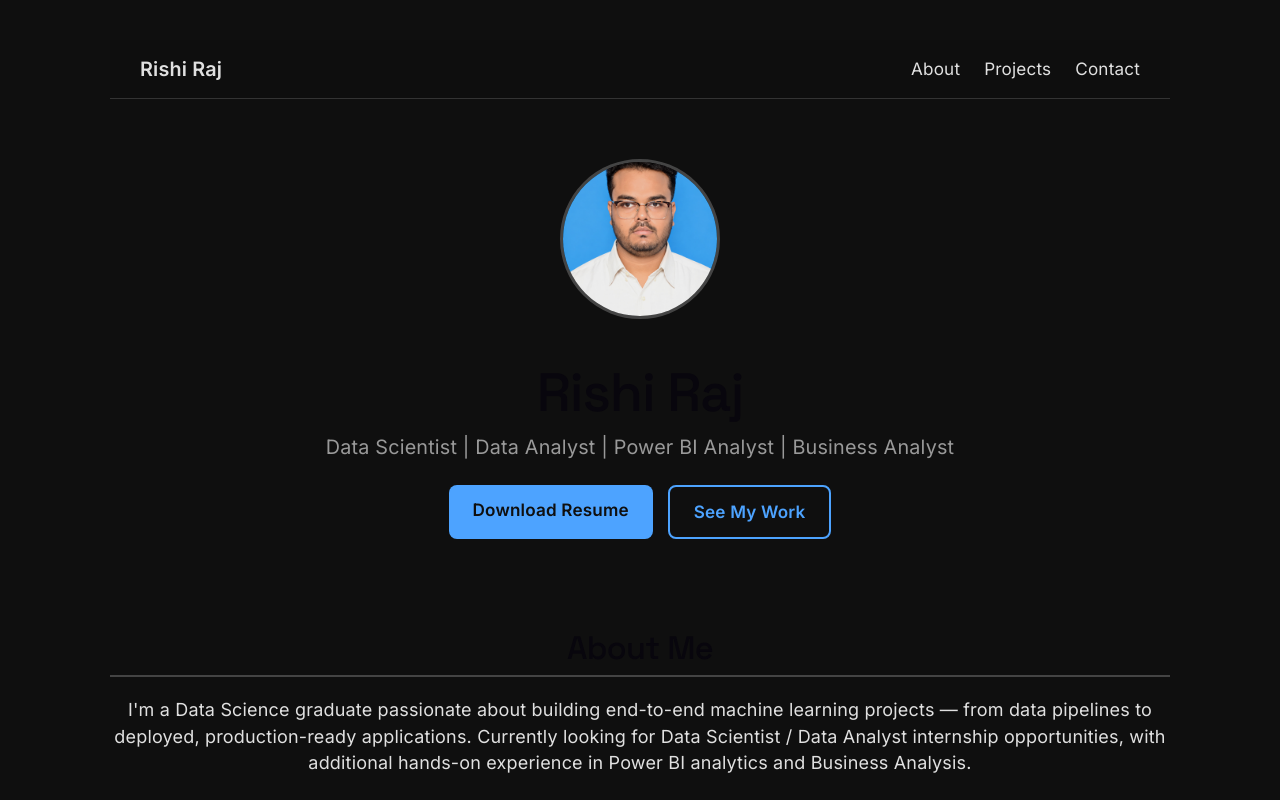
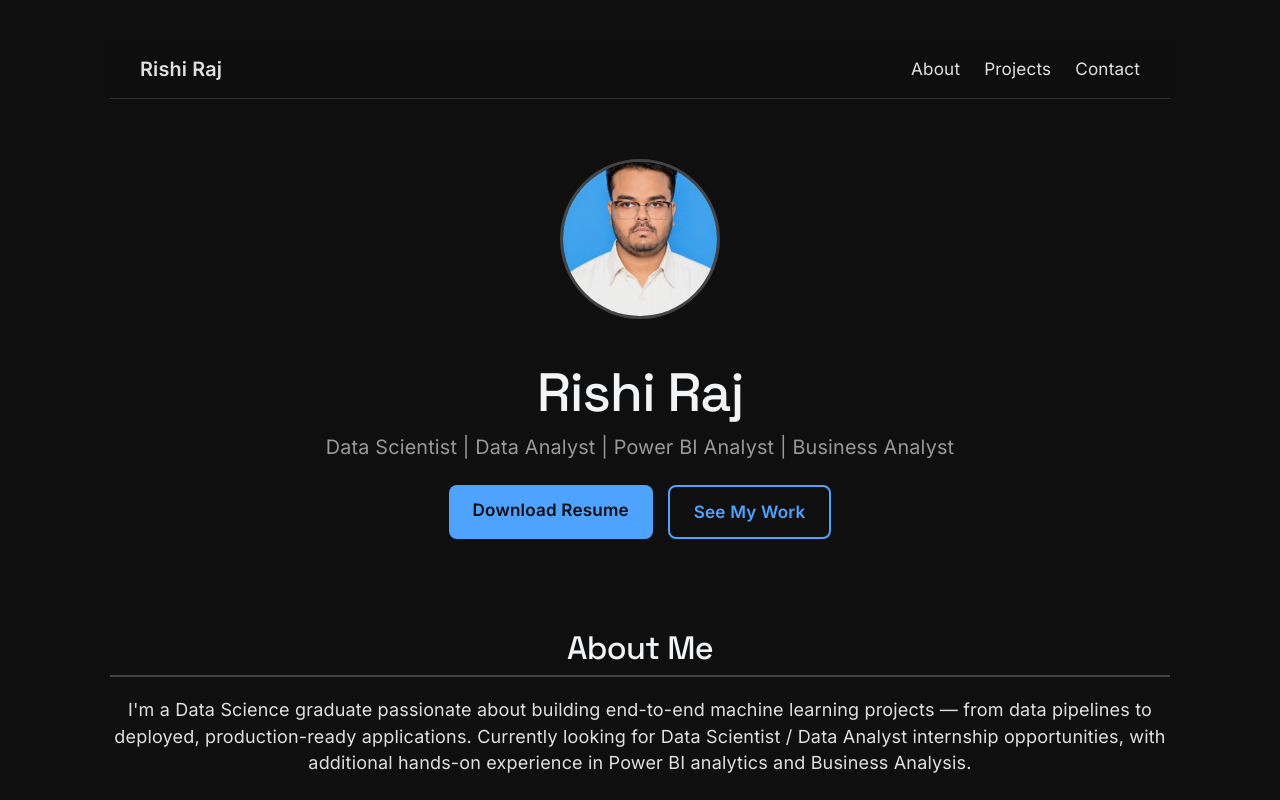
Before and after one commit to rishiraj2323/portfolio-website, a React (Vite) app: page / in a window 1280 px wide. Shown: the top 800 px of the page. Built offline with nearby package versions, Linux system fonts and the light colour scheme.

Commit message:
Fix heading visibility for light-theme visitors

```diff
--- a/src/App.css
+++ b/src/App.css
@@ -336,3 +336,13 @@ section {
 .project-card {
   color: #555;
 }
+
+:root {
+  color-scheme: dark;
+  background: #0f0f0f;
+}
+
+h1,
+h2 {
+  color: #f3f4f6;
+}
```
